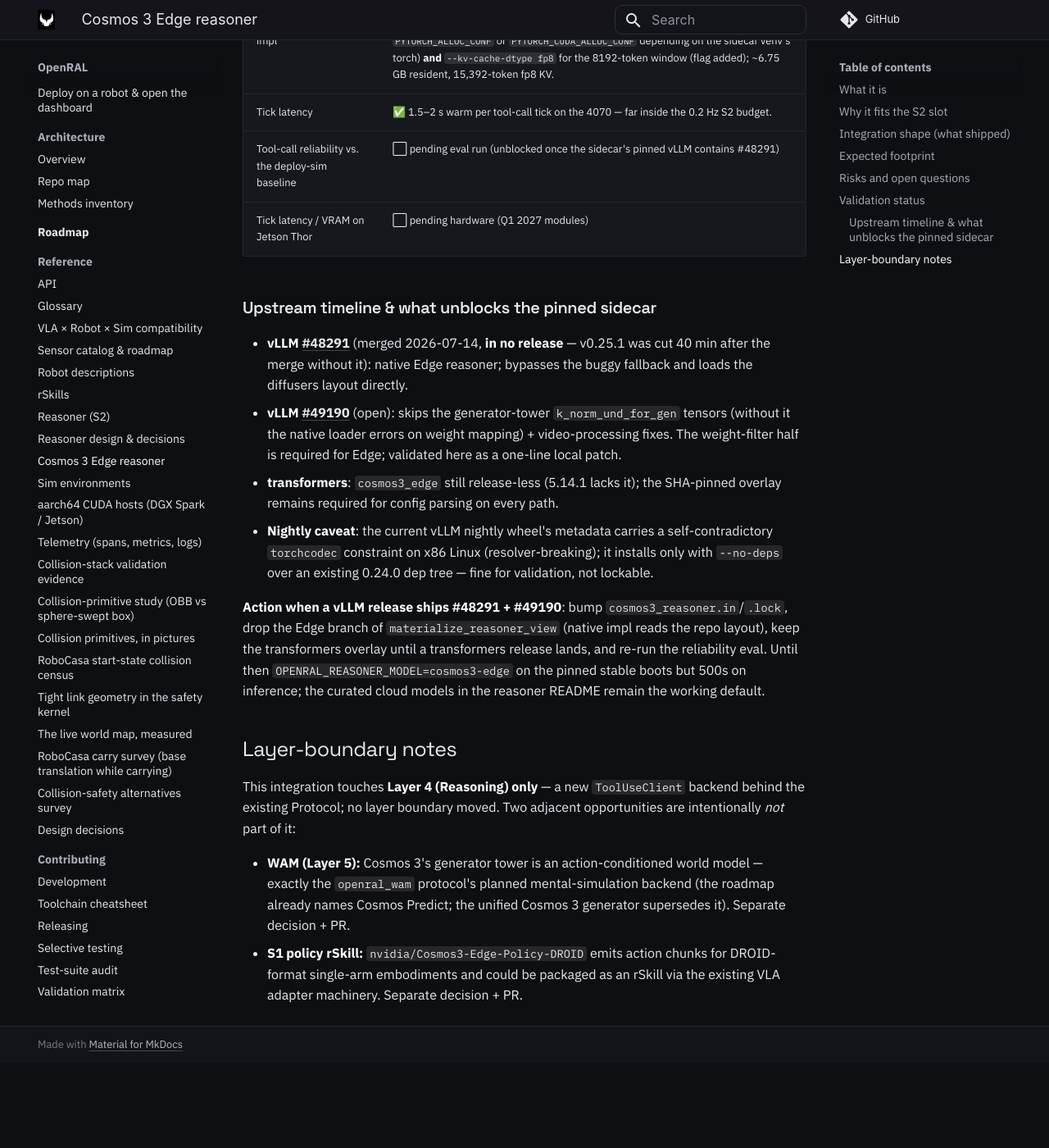
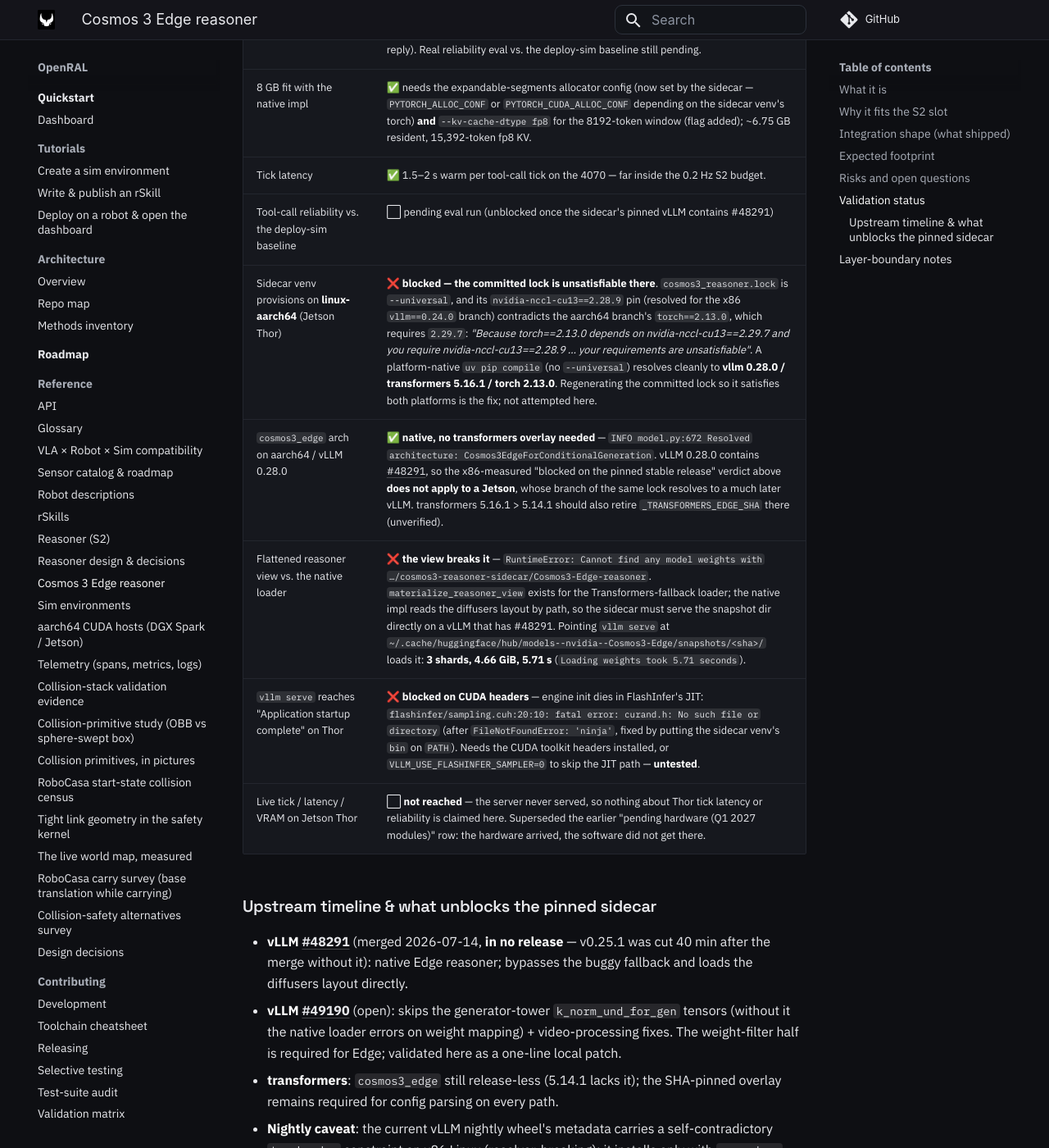
Before and after one commit to OpenRAL/openral, an MkDocs documentation site: the page built from docs/reference/cosmos3-edge-reasoner.md, in a window 1280 px wide and 1400 px high, scrolled down 4827 px. Shown: the whole window at 82% size. Built offline with MkDocs 1.6.1 and Material for MkDocs 9.7.7, drawn with Linux system fonts in a browser that asks for light colours; comment, search, counter and statistics services are not loaded; before the commit the page ends 6123 px from its top, so only the background shows below that; some of the changed text lies outside the part shown.

Commit message:
docs(reasoner): cosmos3-edge on aarch64 — the ledger was x86-only
The validation status table read as a single verdict ("blocked on the
pinned stable release; use a cloud model today"), but every ❌ in it was
measured on x86 with `vllm==0.24.0`. `cosmos3_reasoner.lock` is
`--universal` and its aarch64 branch resolves to a *much later* vLLM, so
the verdict does not transfer to a Jetson. Findings from a live bring-up
on the lab AGX Thor, recorded as their own rows rather than edits to the
x86 ones:

* The committed lock is **unsatisfiable on linux-aarch64**: its
  `nvidia-nccl-cu13==2.28.9` (resolved for the x86 vllm 0.24.0 branch)
  contradicts the aarch64 branch's `torch==2.13.0`, which requires
  `2.29.7`. A platform-native compile resolves cleanly to vllm 0.28.0 /
  transformers 5.16.1. Regenerating the universal lock so it satisfies
  both platforms is the fix; deliberately not attempted here.
* On vllm 0.28.0 the Edge tower resolves **natively** —
  `Resolved architecture: Cosmos3EdgeForConditionalGeneration` — i.e. that
  release already carries vllm#48291, the thing the x86 rows are waiting on.
* `materialize_reasoner_view` **breaks** the native loader
  (`Cannot find any model weights`). The flattened view exists for the
  Transformers fallback; the native impl reads the diffusers layout by
  path. Serving the snapshot dir directly loads 3 shards / 4.66 GiB in
  5.71 s.
* Still short of serving: FlashInfer's JIT needs `curand.h` (CUDA toolkit
  headers). `VLLM_USE_FLASHINFER_SAMPLER=0` may skip it — untested.

No tick was ever served on Thor, so nothing is claimed about tick latency,
VRAM or reliability there. The stale "pending hardware (Q1 2027 modules)"
row is replaced with that explicit non-result: the hardware arrived, the
software did not get there.

Docs-only; no lock or sidecar change, so no behaviour moves.

Co-Authored-By: Claude Opus 5 (1M context) <noreply@anthropic.com>
Claude-Session: https://claude.ai/code/session_012KpUCYWxUWygk2kCcHKZut
Signed-off-by: Adrian <adrian@qualiastudios.dev>

```diff
--- a/docs/reference/cosmos3-edge-reasoner.md
+++ b/docs/reference/cosmos3-edge-reasoner.md
@@ -131,7 +131,10 @@ KV-VRAM permitting.
 Honesty ledger (CLAUDE.md §1.2). Validated live on an **RTX 4070 Laptop
 (8 GB, CUDA 13.0)**: 2026-07-20 (day the Edge weights shipped — pinned
 stable stack) and 2026-07-21 (vLLM `main` nightly — first working
-end-to-end tick).
+end-to-end tick). The aarch64 rows are from a **Jetson AGX Thor**
+(JetPack 7, 122 GiB unified) on 2026-09-07 — note that the x86 and
+aarch64 branches of the same lock resolve to *different vLLM releases*,
+so the ❌/✅ above and below do not transfer between them.
 
 | Item | Status |
 |---|---|
@@ -150,7 +153,11 @@ end-to-end tick).
 | 8 GB fit with the native impl | ✅ needs the expandable-segments allocator config (now set by the sidecar — `PYTORCH_ALLOC_CONF` or `PYTORCH_CUDA_ALLOC_CONF` depending on the sidecar venv's torch) **and** `--kv-cache-dtype fp8` for the 8192-token window (flag added); ~6.75 GB resident, 15,392-token fp8 KV. |
 | Tick latency | ✅ 1.5–2 s warm per tool-call tick on the 4070 — far inside the 0.2 Hz S2 budget. |
 | Tool-call reliability vs. the deploy-sim baseline | ⬜ pending eval run (unblocked once the sidecar's pinned vLLM contains #48291) |
-| Tick latency / VRAM on Jetson Thor | ⬜ pending hardware (Q1 2027 modules) |
+| Sidecar venv provisions on **linux-aarch64** (Jetson Thor) | ❌ **blocked — the committed lock is unsatisfiable there**. `cosmos3_reasoner.lock` is `--universal`, and its `nvidia-nccl-cu13==2.28.9` pin (resolved for the x86 `vllm==0.24.0` branch) contradicts the aarch64 branch's `torch==2.13.0`, which requires `2.29.7`: *"Because torch==2.13.0 depends on nvidia-nccl-cu13==2.29.7 and you require nvidia-nccl-cu13==2.28.9 … your requirements are unsatisfiable"*. A platform-native `uv pip compile` (no `--universal`) resolves cleanly to **vllm 0.28.0 / transformers 5.16.1 / torch 2.13.0**. Regenerating the committed lock so it satisfies both platforms is the fix; not attempted here. |
+| `cosmos3_edge` arch on aarch64 / vLLM 0.28.0 | ✅ **native, no transformers overlay needed** — `INFO model.py:672 Resolved architecture: Cosmos3EdgeForConditionalGeneration`. vLLM 0.28.0 contains [#48291](https://github.com/vllm-project/vllm/pull/48291), so the x86-measured "blocked on the pinned stable release" verdict above **does not apply to a Jetson**, whose branch of the same lock resolves to a much later vLLM. transformers 5.16.1 > 5.14.1 should also retire `_TRANSFORMERS_EDGE_SHA` there (unverified). |
+| Flattened reasoner view vs. the native loader | ❌ **the view breaks it** — `RuntimeError: Cannot find any model weights with …/cosmos3-reasoner-sidecar/Cosmos3-Edge-reasoner`. `materialize_reasoner_view` exists for the Transformers-fallback loader; the native impl reads the diffusers layout by path, so the sidecar must serve the snapshot dir directly on a vLLM that has #48291. Pointing `vllm serve` at `~/.cache/huggingface/hub/models--nvidia--Cosmos3-Edge/snapshots/<sha>/` loads it: **3 shards, 4.66 GiB, 5.71 s** (`Loading weights took 5.71 seconds`). |
+| `vllm serve` reaches "Application startup complete" on Thor | ❌ **blocked on CUDA headers** — engine init dies in FlashInfer's JIT: `flashinfer/sampling.cuh:20:10: fatal error: curand.h: No such file or directory` (after `FileNotFoundError: 'ninja'`, fixed by putting the sidecar venv's `bin` on `PATH`). Needs the CUDA toolkit headers installed, or `VLLM_USE_FLASHINFER_SAMPLER=0` to skip the JIT path — **untested**. |
+| Live tick / latency / VRAM on Jetson Thor | ⬜ **not reached** — the server never served, so nothing about Thor tick latency or reliability is claimed here. Superseded the earlier "pending hardware (Q1 2027 modules)" row: the hardware arrived, the software did not get there. |
 
 ### Upstream timeline & what unblocks the pinned sidecar
 
```
